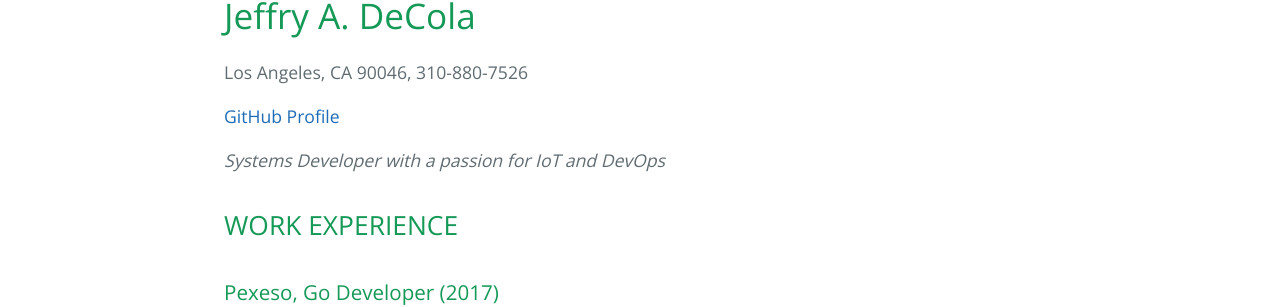
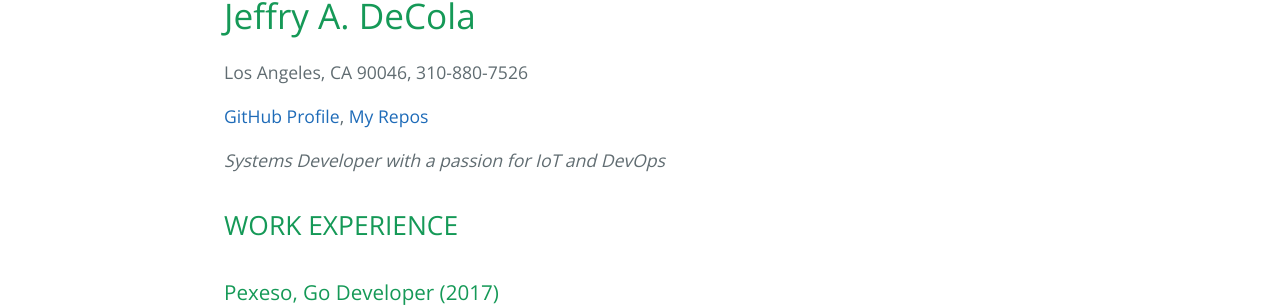
Before and after one commit to JeffDeCola/jeffdecola.github.io, a Jekyll site: the page built from RESUME.md, in a window 1280 px wide. Shown: the part 379-686 px from the top of the page. Built offline with Jekyll 4.4.1, drawn with Linux system fonts in a browser that asks for light colours; our own code applies the rules of GitHub Pages for plain Markdown files.

Commit message:
updated resume

```diff
--- a/RESUME.md
+++ b/RESUME.md
@@ -2,7 +2,8 @@
 Los Angeles, CA 90046,
 310-880-7526
 
-[GitHub Profile](https://github.com/JeffDeCola)
+[GitHub Profile](https://github.com/JeffDeCola),
+[My Repos](https://github.com/JeffDeCola?tab=repositories)
 
 _Systems Developer with a passion for IoT and DevOps_
 
```
